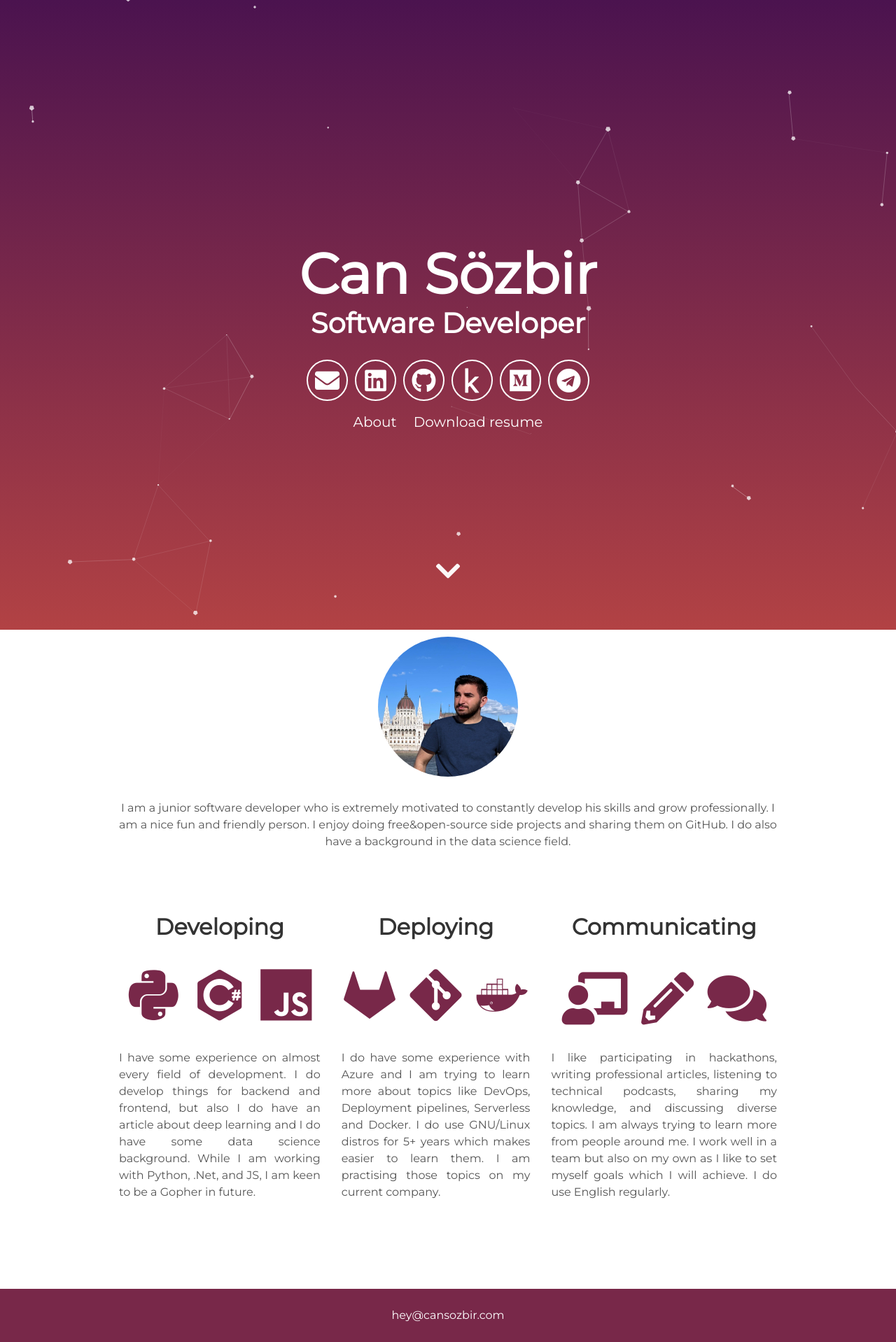
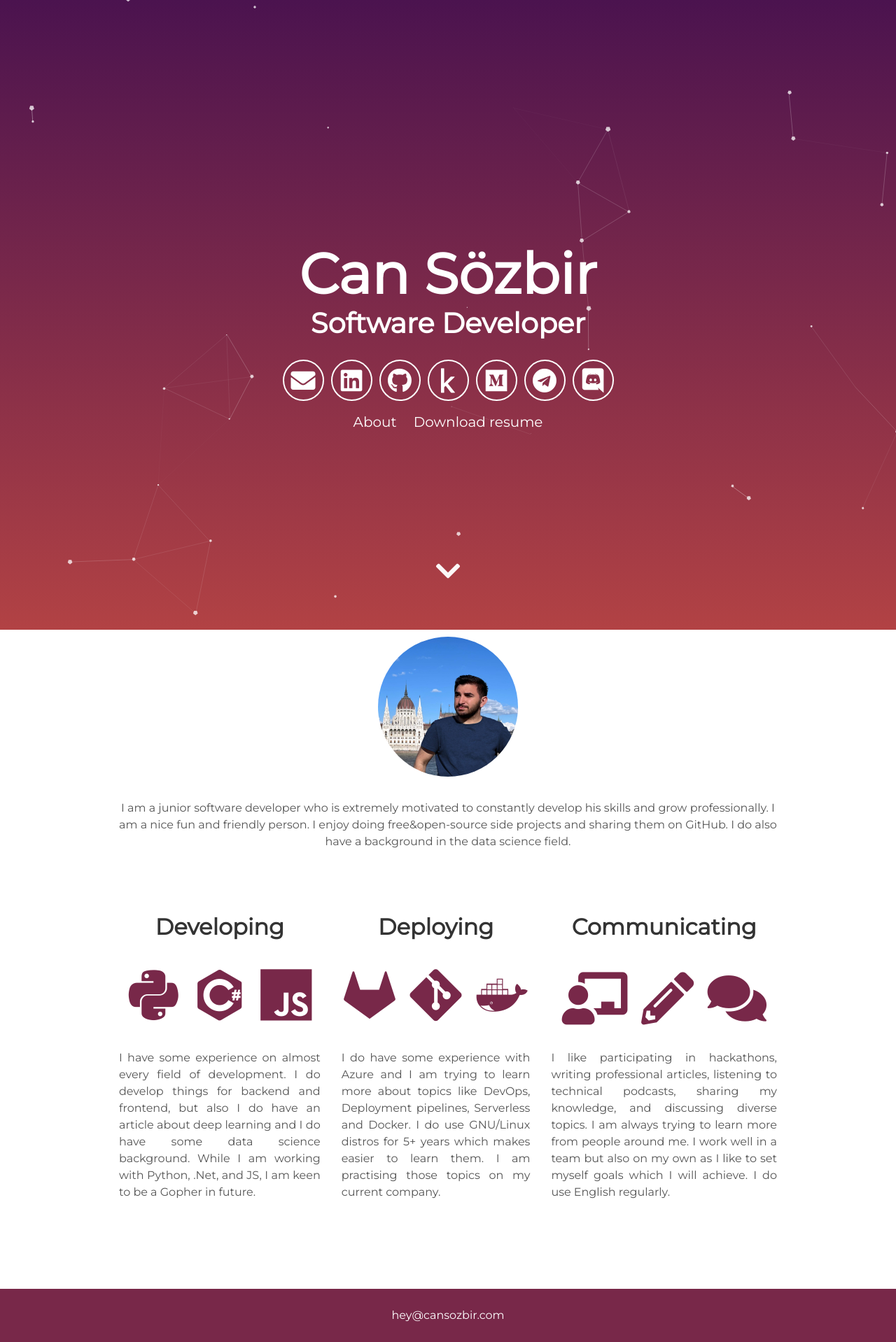
Before and after one commit to cansozbir/cansozbir.github.io, a Jekyll site: the page built from index.html, in a window 1280 px wide. Shown: the whole page at 70% size. Built offline with Jekyll 4.4.1, drawn with Linux system fonts in a browser that asks for light colours; nearby versions of some CDN libraries.

Commit message:
added: discord link

```diff
--- a/_includes/header.html
+++ b/_includes/header.html
@@ -30,8 +30,17 @@
         href="https://medium.com/@cansozbir"
         ><i class="icon fab fa-medium" aria-hidden="true"></i
       ></a>
+      <!-- <a
+      aria-label="Twitter"
+      target="_blank"
+      href="https://twitter.com/canszbir"
+      ><i class="icon fab fa-twitter" aria-hidden="true"></i
+      ></a> -->
       <a aria-label="Telegram" target="_blank" href="https://t.me/cansozbir"
         ><i class="icon fab fa-telegram" aria-hidden="true"></i
+      ></a>
+      <a aria-label="Discord" target="_blank" href="https://discordapp.com/users/319803273076932608"
+        ><i class="icon fab fa-discord" aria-hidden="true"></i
       ></a>
     </div>
     <div class="header-links">
```
